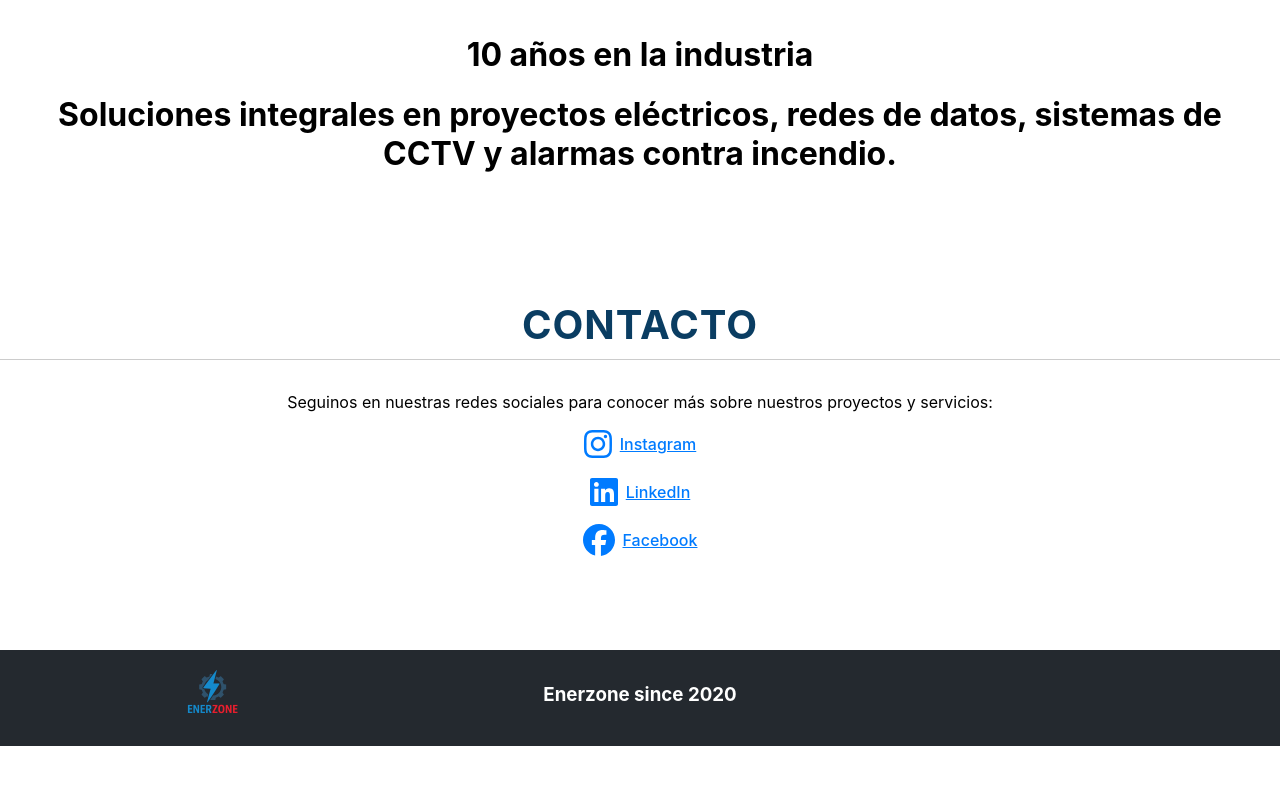
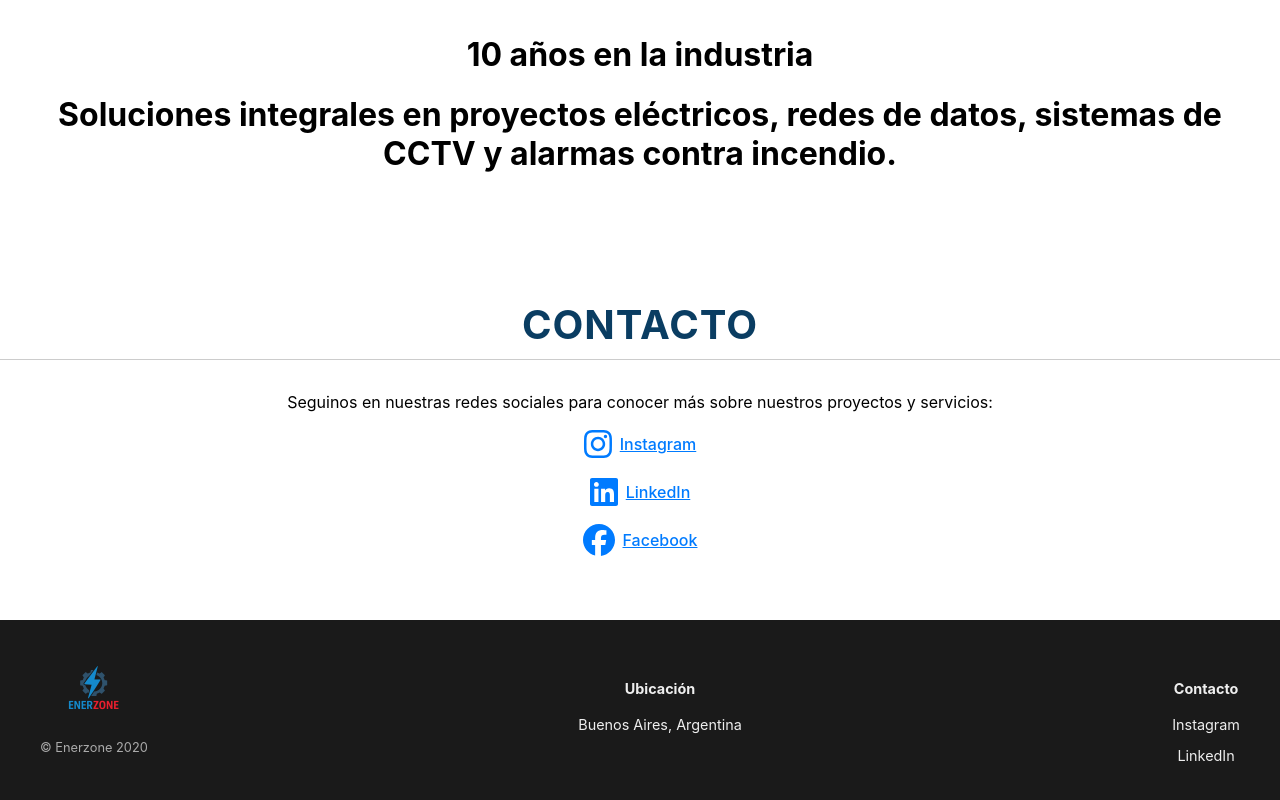
Before and after one commit to julianov/ECompany, a React (Create React App) app: page / in a window 1280 px wide. Shown: the part 2433-3233 px from the top of the page. Before the commit the page ends 3179 px from the top, so only its background shows below. Built offline with nearby package versions, Linux system fonts and the light colour scheme.

Commit message:
newFooter

```diff
--- a/src/Pages/Home.css
+++ b/src/Pages/Home.css
@@ -1,16 +1,6 @@
 a:hover {
     text-decoration: underline;
     color: blue; /* agrega un color para el subrayado */
-  }
-  footer {
-    height: 64px;
-    background-color: #24292f;
-    color: #fff;
-    display: flex;
-    justify-content: space-between;
-    align-items: center;
-    padding: 1em 0;
-    margin-top: 30px;
   }
 
   .containerHome{
@@ -67,3 +57,46 @@ a:hover {
   .scroll-to-top:hover {
     background-color: #0056b3;
   }
+
+  .footer {
+  background-color: #1a1a1a;
+  color: #eee;
+  padding: 40px 20px;
+  font-size: 0.9rem;
+}
+
+.footer-container {
+  display: flex;
+  flex-wrap: wrap;
+  justify-content: space-between;
+  align-items: flex-start;
+  max-width: 1200px;
+  margin: 0 auto;
+  gap: 20px;
+}
+
+.footer-left,
+.footer-center,
+.footer-right {
+  flex: 1;
+  min-width: 200px;
+}
+
+.footer-left img {
+  display: block;
+  margin-bottom: 10px;
+}
+
+.footer-copy {
+  font-size: 0.8rem;
+  color: #aaa;
+}
+
+.footer a {
+  color: #eee;
+  text-decoration: none;
+}
+
+.footer a:hover {
+  text-decoration: underline;
+}
--- a/src/Pages/Home.tsx
+++ b/src/Pages/Home.tsx
@@ -80,19 +80,26 @@ export const HomePage = () => {
           <Contacto />
         </div>
       </main>
-      <footer >
-        {/* contenido del pie de página */}
-        <div className="containerHome">
-          <div className="left">
-            <img src="logo.png" alt="Logo de la empresa" width="64" height="64" />
-          </div>
-          <div className="middle">
-            <h3>Enerzone since 2020</h3>
-          </div>
-          <div className="right">
-          </div>
-        </div>
-      </footer>
+      <footer className="footer">
+  <div className="footer-container">
+    <div className="footer-column">
+      <img src="/logo.png" alt="Logo de Enerzone" width="64" height="64" />
+      <p className="footer-copy">© Enerzone 2020</p>
+    </div>
+
+    <div className="footer-column">
+      <h4>Ubicación</h4>
+      <p>Buenos Aires, Argentina</p>
+    </div>
+
+    <div className="footer-column">
+      <h4>Contacto</h4>
+      {/* <p><a href="mailto:info@enerzone.com">info@enerzone.com</a></p>*/}
+      <p><a href="https://www.instagram.com/enerzone.argentina/?igsh=MTVtdDg1ODNienRycg%3D%3D" target="_blank" rel="noopener noreferrer">Instagram</a></p>
+      <p><a href="https://www.linkedin.com/in/enerzone-s-r-l-807822365/" target="_blank" rel="noopener noreferrer">LinkedIn</a></p>
+    </div>
+  </div>
+</footer>
       {isVisible && (
         <div className="scroll-to-top" onClick={scrollToTop}>
           <FontAwesomeIcon icon={faArrowUp} />
```
